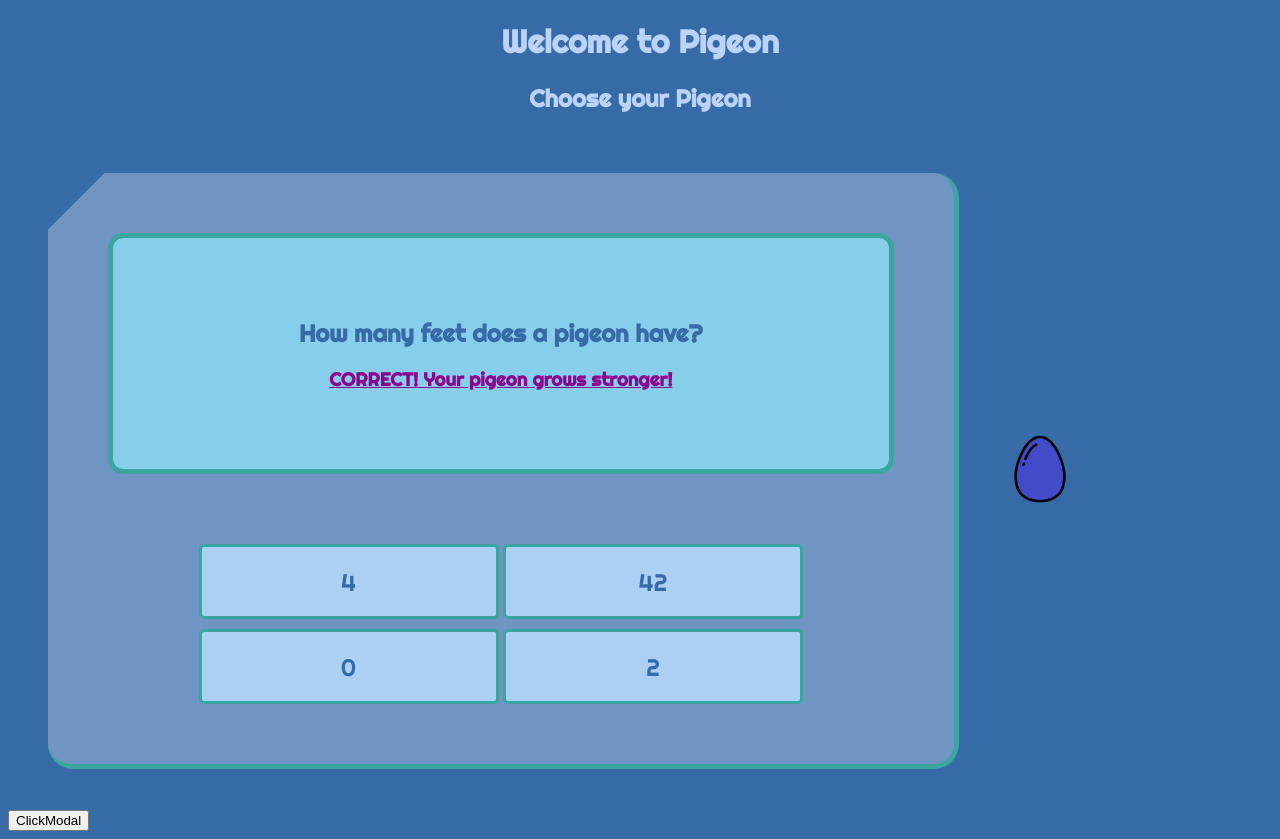
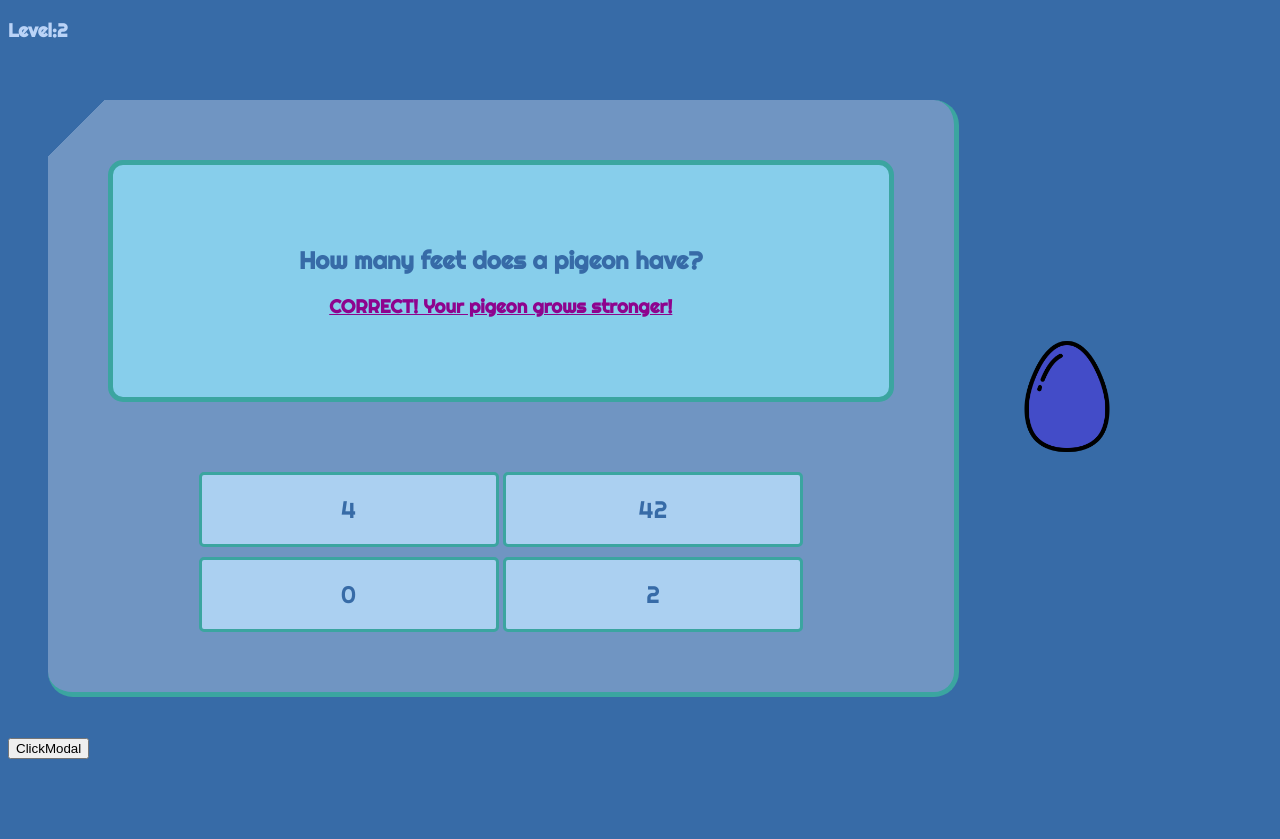
Before and after one commit to Singular-Pigeon/pigeon-front-end, a plain HTML site: page index.html in a window 1280 px wide. Both pictures are taken after a click on the button "Bird". After the commit the page ends 800 px from the top, so only its background shows below. Drawn offline with Linux system fonts and the light colour scheme.

Commit message:
added egg increasing feature

```diff
--- a/index.html
+++ b/index.html
@@ -12,13 +12,14 @@
 		<title>Pigeon</title>
 	</head>
 	<body>
-		<h1 class="welcome">Welcome to Pigeon</h1>
-		<h2 class="welcome">Choose your Pigeon</h2>
+		<!-- <h1 class="welcome">Welcome to Pigeon</h1>
+		<h2 class="welcome">Choose your Pigeon</h2> -->
 		<!-- <ul class="pigeon-select">
         <li id="red"><img src="/images/red-egg.png" alt="red-pigeon"></li>
         <li id="blue"><img src="/images/egg-blue.png" alt="blue-pigeon"></li>
         <li id="green"><img src="/images/green-egg.png" alt="green-pigeon"></li>
-    </ul> -->
+	</ul> -->
+	<h3>Level:<span class='span-level'></span></h3>
 		<main class="pigeon-trivia">
 			<div class="trivia-card">
 				<div class="response-card">
@@ -33,7 +34,7 @@
 				</div>
 			</div>
 			<div class=>
-				<img class='pigeon-image' src="/images/egg-blue.png" alt="pigeon" />
+				<img class='egg-image' src="/images/egg-blue.png" alt="egg" />
 			</div>
 		</main>
 		<div class="winner-not-active">
--- a/script.js
+++ b/script.js
@@ -86,6 +86,9 @@ function checkAnswer(button) {
 		setTimeout(function () {
 			response.classList.add('response-doNot-show');
 		}, 3000);
+		eggWidth = eggWidth + 20;
+		egg.style.width = `${eggWidth}%`;
+		levelCount++;
 
 		resetButton();
 	} else if (triviaIndex >= 19) {
@@ -102,8 +105,19 @@ function checkAnswer(button) {
 		}, 4000);
 	}
 }
+//function for changing egg to pigeon
+const pigeonChange = () => {
+	//change pigeon class to active
+	//change egg class to deactive
+};
+
+//counters
+let eggWidth = 30;
+let levelCount = 1;
 //query selectors
 const question = document.querySelector('.trivia-question');
+let egg = document.querySelector('.egg-image');
+
 let button1 = document.querySelector('.trivia1');
 let button2 = document.querySelector('.trivia2');
 let button3 = document.querySelector('.trivia3');
@@ -113,6 +127,7 @@ let index = document.querySelector('.trivia-index');
 let winnerMessage = document.querySelector('.winner-not-active');
 let closeButton = document.querySelector('.close-modal');
 let modalButton = document.querySelector('.modal');
+let levelCounter = document.querySelector('.span-level');
 closeButton.addEventListener('click', function () {
 	closeModal();
 });
@@ -132,9 +147,11 @@ button1.innerHTML = triviaFullAnswerBank[triviaIndex][0];
 button2.innerHTML = triviaFullAnswerBank[triviaIndex][1];
 button3.innerHTML = triviaFullAnswerBank[triviaIndex][2];
 button4.innerHTML = triviaFullAnswerBank[triviaIndex][3];
+levelCounter.innerHTML = `${levelCount}`;
 
 //resetting buttons
 function resetButton() {
+	levelCounter.innerHTML = `${levelCount}`;
 	question.innerHTML = triviaQuestions[triviaIndex];
 	button1.innerHTML = triviaFullAnswerBank[triviaIndex][0];
 	button2.innerHTML = triviaFullAnswerBank[triviaIndex][1];
--- a/styles.css
+++ b/styles.css
@@ -93,7 +93,7 @@ li {
 	margin-top: 60px;
 }
 
-.pigeon-image {
+.egg-image {
 	margin-right: 30px;
 	width: 30%;
 }
```
